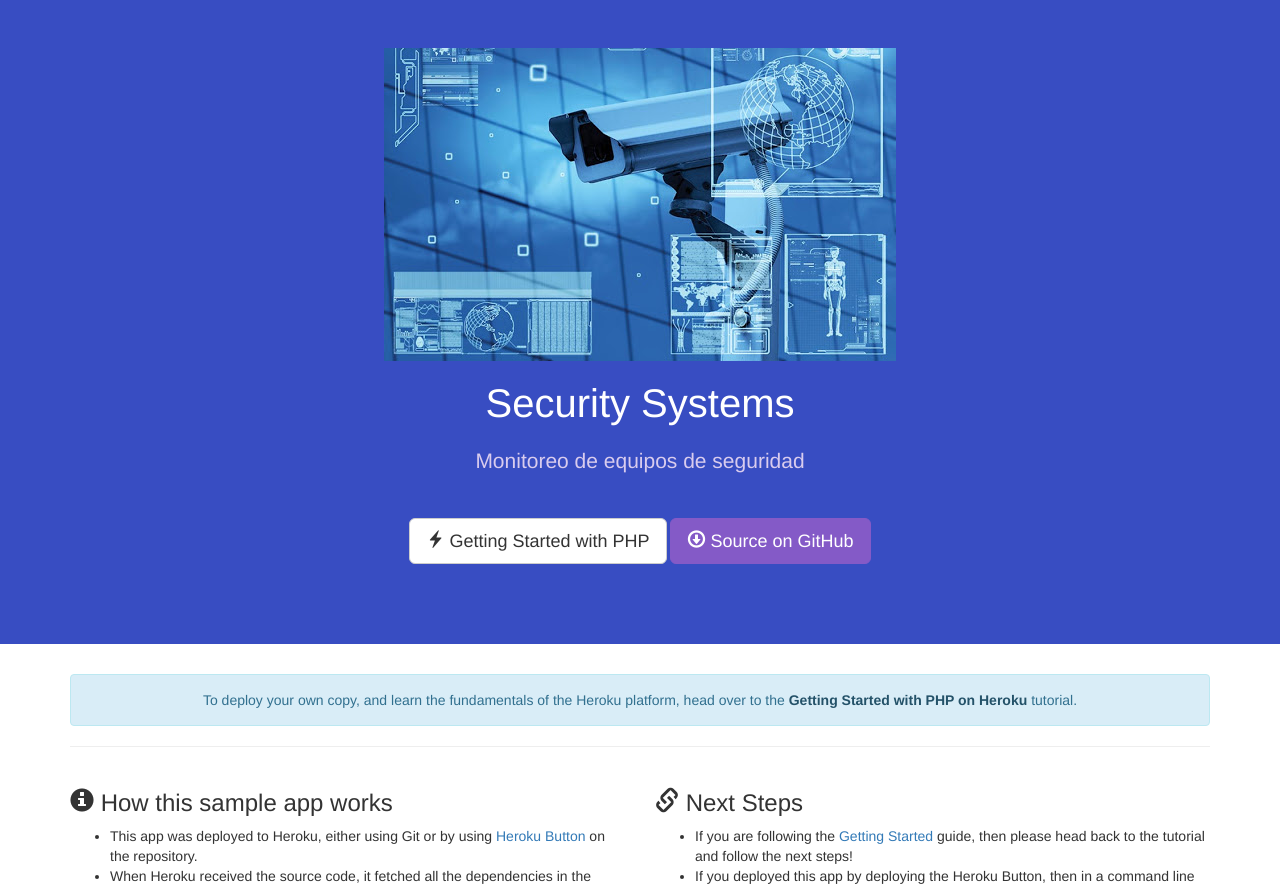
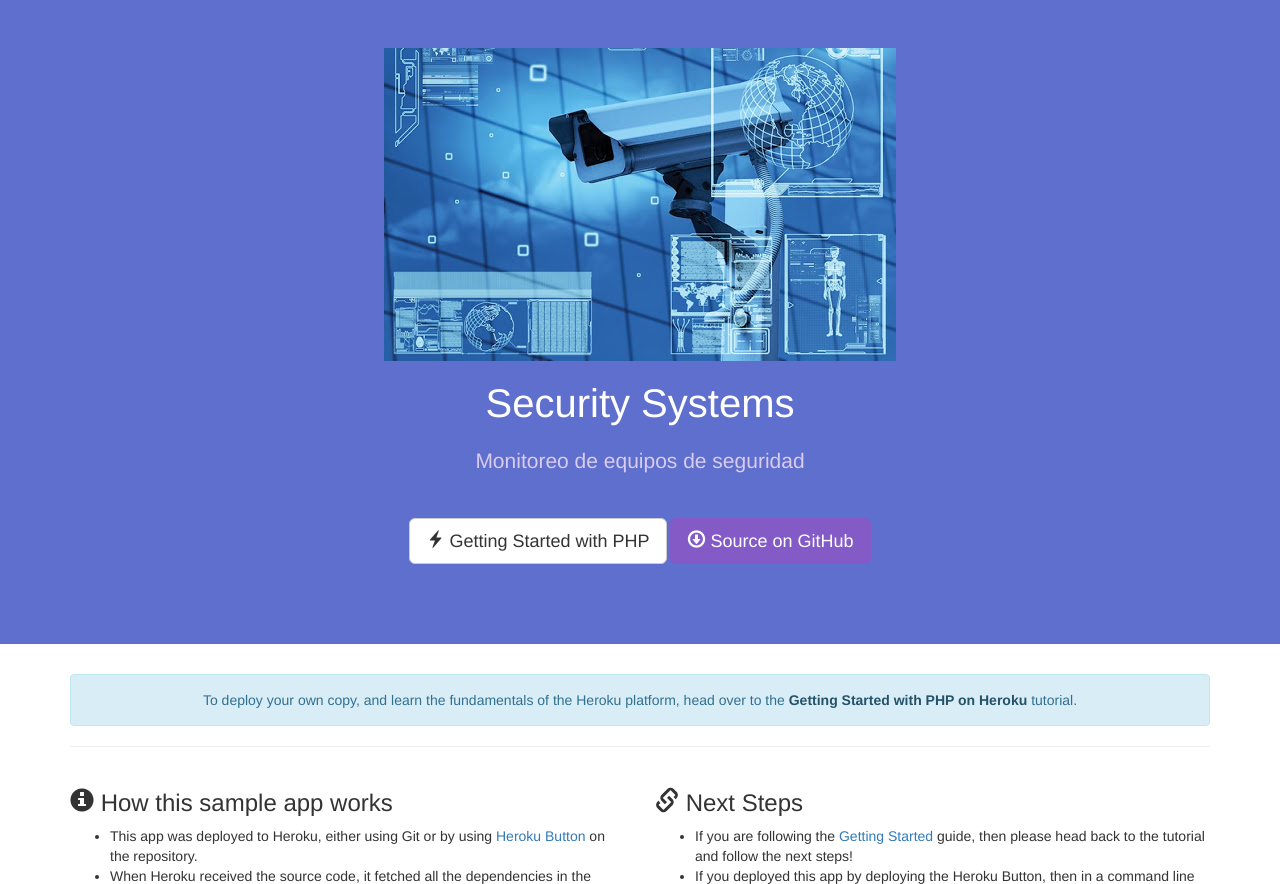
Before and after one commit to rafapa2310/rp23, a PHP site: template web/views/index.twig in a window 1280 px wide. Shown: the part 51-935 px from the top of the page. Run offline with PHP 8.4, Linux system fonts and the light colour scheme; the template is opened without the code that fills it, so the values that code supplies are empty; some libraries are stand-ins or nearby versions.

Commit message:
C. Color F

```diff
--- a/web/stylesheets/main.css
+++ b/web/stylesheets/main.css
@@ -1,5 +1,5 @@
 .jumbotron {
-  background: #384dc2;
+  background: #5e6fce;
   color: white;
   padding-bottom: 80px;
 }
```
